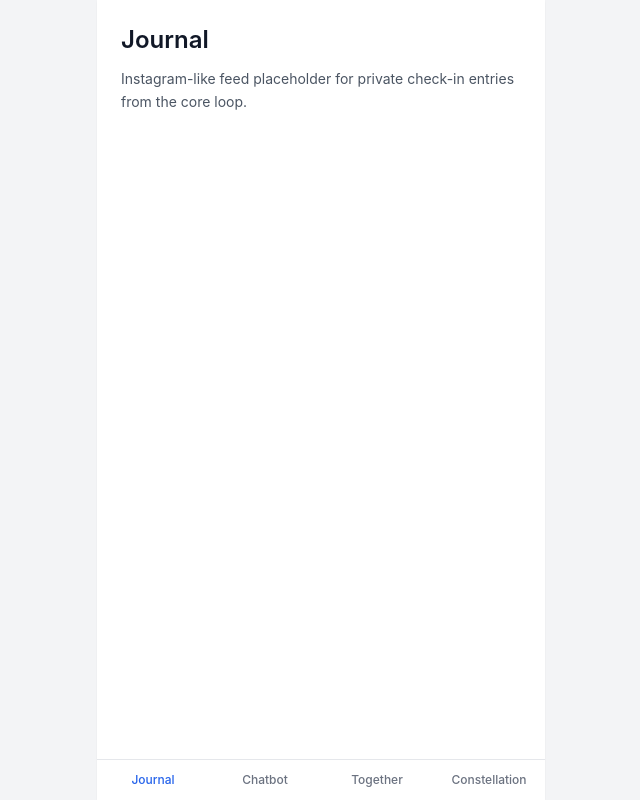
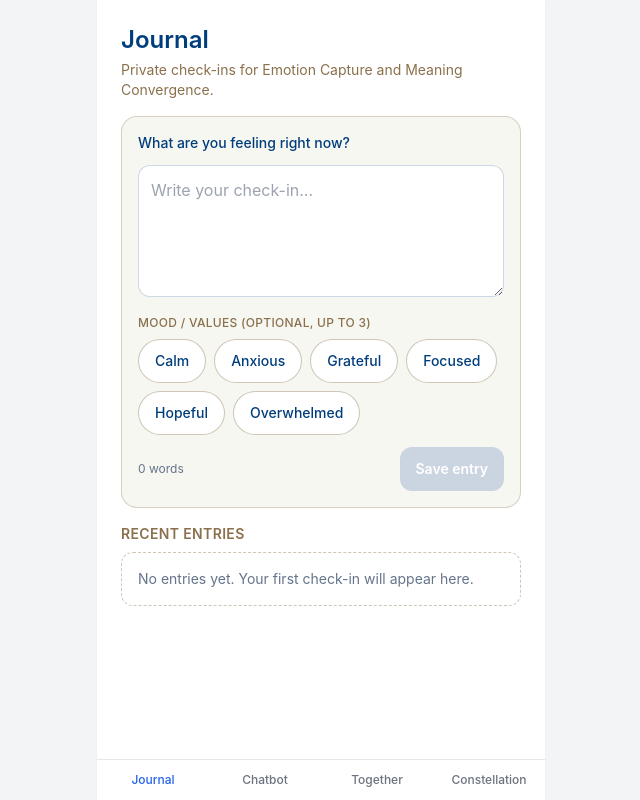
Before and after one commit to gabeci/GACI, a Next.js app: page /journal in a window 1280 px wide. Shown: the whole page, without its empty margins (319-959 px from the left). Built offline with nearby package versions, Linux system fonts and the light colour scheme.

Commit message:
Implement Journal MVP on /journal

```diff
--- a/src/app/journal/page.tsx
+++ b/src/app/journal/page.tsx
@@ -1,13 +1,243 @@
+"use client";
+
+import { FormEvent, useEffect, useMemo, useState } from "react";
 import { MobileShell } from "@/components/mobile-shell";
-import { ScreenPlaceholder } from "@/components/screen-placeholder";
+
+type JournalEntry = {
+  id: string;
+  content: string;
+  tags: string[];
+  createdAt: string;
+};
+
+const STORAGE_KEY = "gaci-journal-entries";
+const MAX_TAGS = 3;
+const tagOptions = ["Calm", "Anxious", "Grateful", "Focused", "Hopeful", "Overwhelmed"];
+
+function formatDate(value: string) {
+  return new Date(value).toLocaleString([], {
+    month: "short",
+    day: "numeric",
+    hour: "numeric",
+    minute: "2-digit"
+  });
+}
 
 export default function JournalPage() {
+  const [content, setContent] = useState("");
+  const [selectedTags, setSelectedTags] = useState<string[]>([]);
+  const [entries, setEntries] = useState<JournalEntry[]>([]);
+  const [toast, setToast] = useState("");
+  const [activeEntry, setActiveEntry] = useState<JournalEntry | null>(null);
+
+  useEffect(() => {
+    const raw = window.localStorage.getItem(STORAGE_KEY);
+
+    if (!raw) {
+      return;
+    }
+
+    try {
+      const parsed = JSON.parse(raw) as JournalEntry[];
+      const safeEntries = parsed
+        .filter((entry) => entry.id && entry.content && entry.createdAt)
+        .sort((a, b) => new Date(b.createdAt).getTime() - new Date(a.createdAt).getTime());
+      setEntries(safeEntries);
+    } catch {
+      setEntries([]);
+    }
+  }, []);
+
+  useEffect(() => {
+    if (!toast) {
+      return;
+    }
+
+    const timer = window.setTimeout(() => setToast(""), 1800);
+
+    return () => window.clearTimeout(timer);
+  }, [toast]);
+
+  const hasReachedTagLimit = selectedTags.length >= MAX_TAGS;
+  const canSave = content.trim().length > 0;
+
+  const wordCount = useMemo(() => {
+    const trimmed = content.trim();
+
+    if (!trimmed) {
+      return 0;
+    }
+
+    return trimmed.split(/\s+/).length;
+  }, [content]);
+
+  const onToggleTag = (tag: string) => {
+    setSelectedTags((current) => {
+      if (current.includes(tag)) {
+        return current.filter((item) => item !== tag);
+      }
+
+      if (current.length >= MAX_TAGS) {
+        setToast("Pick up to 3 tags.");
+        return current;
+      }
+
+      return [...current, tag];
+    });
+  };
+
+  const onSave = (event: FormEvent<HTMLFormElement>) => {
+    event.preventDefault();
+
+    if (!canSave) {
+      setToast("Write a few words before saving.");
+      return;
+    }
+
+    const entry: JournalEntry = {
+      id: crypto.randomUUID(),
+      content: content.trim(),
+      tags: selectedTags,
+      createdAt: new Date().toISOString()
+    };
+
+    const nextEntries = [entry, ...entries];
+    setEntries(nextEntries);
+    window.localStorage.setItem(STORAGE_KEY, JSON.stringify(nextEntries));
+
+    setContent("");
+    setSelectedTags([]);
+    setToast("Saved to journal.");
+  };
+
   return (
     <MobileShell>
-      <ScreenPlaceholder
-        title="Journal"
-        description="Instagram-like feed placeholder for private check-in entries from the core loop."
-      />
+      <section className="space-y-4 pb-4">
+        <header className="space-y-1">
+          <h1 className="text-2xl font-semibold text-[#003D7C]">Journal</h1>
+          <p className="text-sm text-[#8A704C]">Private check-ins for Emotion Capture and Meaning Convergence.</p>
+        </header>
+
+        <form className="space-y-3 rounded-2xl border border-[#8A704C]/30 bg-[#F7F7F2] p-4" onSubmit={onSave}>
+          <label className="block text-sm font-medium text-[#003D7C]" htmlFor="journal-content">
+            What are you feeling right now?
+          </label>
+          <textarea
+            className="min-h-[132px] w-full rounded-xl border border-[#003D7C]/20 bg-white px-3 py-3 text-base text-slate-800 outline-none ring-[#003D7C] focus:ring-2"
+            id="journal-content"
+            maxLength={1200}
+            onChange={(event) => setContent(event.target.value)}
+            placeholder="Write your check-in..."
+            value={content}
+          />
+
+          <div className="space-y-2">
+            <p className="text-xs font-medium uppercase tracking-wide text-[#8A704C]">Mood / values (optional, up to 3)</p>
+            <ul className="flex flex-wrap gap-2">
+              {tagOptions.map((tag) => {
+                const selected = selectedTags.includes(tag);
+                const disabled = !selected && hasReachedTagLimit;
+
+                return (
+                  <li key={tag}>
+                    <button
+                      className={`min-h-11 rounded-full border px-4 text-sm font-medium transition ${
+                        selected
+                          ? "border-[#003D7C] bg-[#003D7C] text-white"
+                          : "border-[#8A704C]/40 bg-white text-[#003D7C]"
+                      } ${disabled ? "opacity-50" : ""}`}
+                      disabled={disabled}
+                      onClick={() => onToggleTag(tag)}
+                      type="button"
+                    >
+                      {tag}
+                    </button>
+                  </li>
+                );
+              })}
+            </ul>
+          </div>
+
+          <div className="flex items-center justify-between text-xs text-slate-500">
+            <span>{wordCount} words</span>
+            <button
+              className="min-h-11 rounded-xl bg-[#003D7C] px-4 text-sm font-semibold text-white disabled:bg-slate-300"
+              disabled={!canSave}
+              type="submit"
+            >
+              Save entry
+            </button>
+          </div>
+        </form>
+
+        <section className="space-y-2">
+          <h2 className="text-sm font-semibold uppercase tracking-wide text-[#8A704C]">Recent entries</h2>
+
+          {entries.length === 0 ? (
+            <p className="rounded-xl border border-dashed border-[#8A704C]/40 bg-white p-4 text-sm text-slate-500">
+              No entries yet. Your first check-in will appear here.
+            </p>
+          ) : (
+            <ul className="space-y-2">
+              {entries.map((entry) => (
+                <li key={entry.id}>
+                  <button
+                    className="w-full rounded-xl border border-slate-200 bg-white p-4 text-left shadow-sm"
+                    onClick={() => setActiveEntry(entry)}
+                    type="button"
+                  >
+                    <p className="line-clamp-2 text-sm text-slate-700">{entry.content}</p>
+                    <div className="mt-2 flex flex-wrap items-center gap-2 text-xs text-slate-500">
+                      <span>{formatDate(entry.createdAt)}</span>
+                      {entry.tags.map((tag) => (
+                        <span className="rounded-full bg-[#F7F7F2] px-2 py-1 text-[#8A704C]" key={`${entry.id}-${tag}`}>
+                          {tag}
+                        </span>
+                      ))}
+                    </div>
+                  </button>
+                </li>
+              ))}
+            </ul>
+          )}
+        </section>
+      </section>
+
+      {toast ? (
+        <div className="pointer-events-none fixed inset-x-0 bottom-20 z-30 mx-auto w-[calc(100%-2rem)] max-w-sm rounded-xl bg-slate-900 px-4 py-3 text-center text-sm text-white shadow-lg">
+          {toast}
+        </div>
+      ) : null}
+
+      {activeEntry ? (
+        <div className="fixed inset-0 z-40 flex items-end bg-slate-900/45 p-3" role="dialog">
+          <div className="w-full rounded-2xl bg-white p-4">
+            <div className="mb-3 flex items-start justify-between gap-3">
+              <div>
+                <p className="text-sm font-semibold text-[#003D7C]">Entry detail</p>
+                <p className="text-xs text-slate-500">{formatDate(activeEntry.createdAt)}</p>
+              </div>
+              <button
+                className="min-h-11 rounded-lg border border-slate-200 px-3 text-sm text-slate-600"
+                onClick={() => setActiveEntry(null)}
+                type="button"
+              >
+                Close
+              </button>
+            </div>
+            <p className="whitespace-pre-wrap text-sm leading-relaxed text-slate-700">{activeEntry.content}</p>
+            {activeEntry.tags.length > 0 ? (
+              <ul className="mt-3 flex flex-wrap gap-2">
+                {activeEntry.tags.map((tag) => (
+                  <li className="rounded-full bg-[#F7F7F2] px-3 py-1 text-xs text-[#8A704C]" key={`${activeEntry.id}-modal-${tag}`}>
+                    {tag}
+                  </li>
+                ))}
+              </ul>
+            ) : null}
+          </div>
+        </div>
+      ) : null}
     </MobileShell>
   );
 }
```
Also changed, not shown: 1 other file (tests, documents, lock files or other folders).
